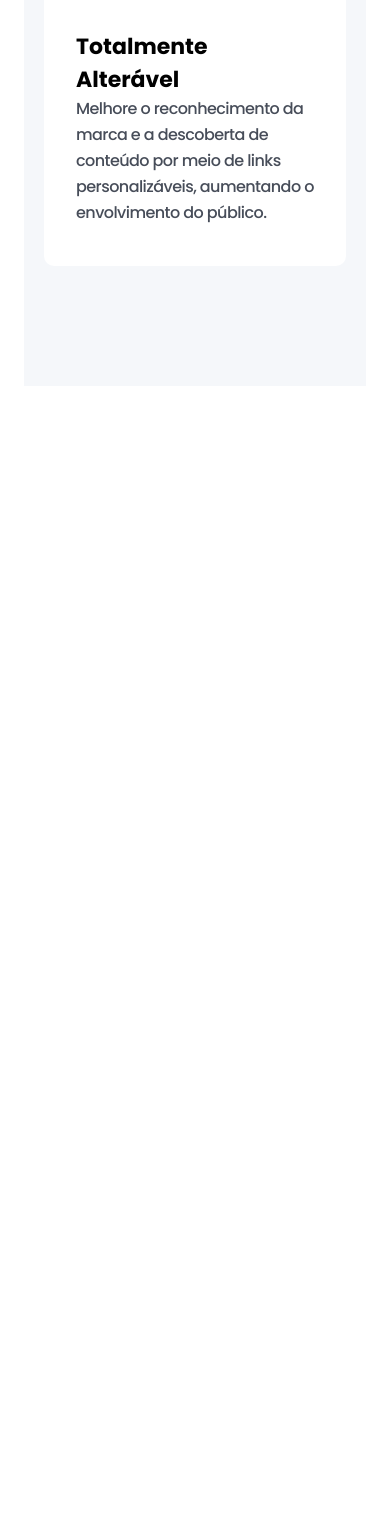
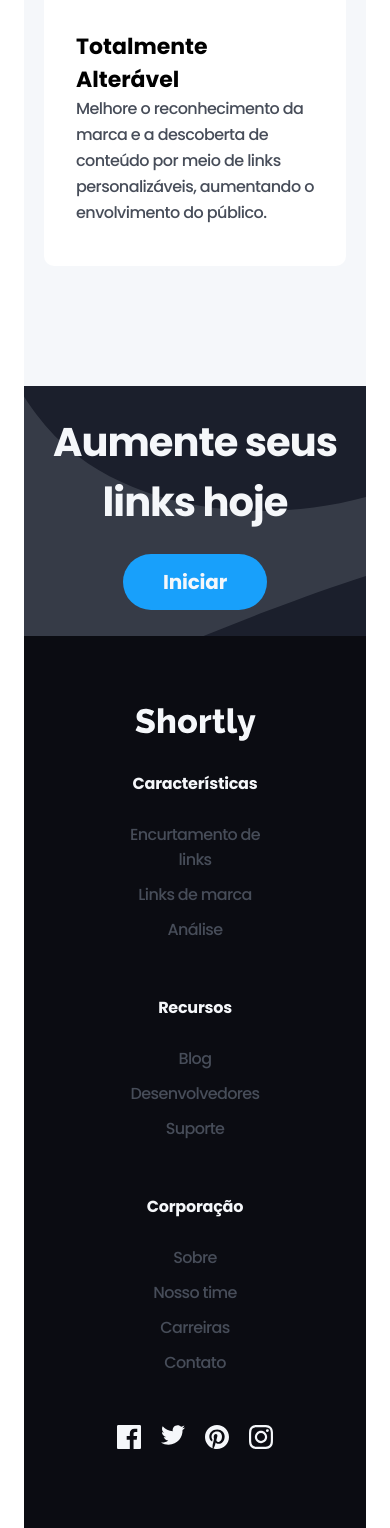
Before and after one commit to rafaelvieiracosta/url-shortening, a Vue app: page / in a window 390 px wide. Shown: the part 2776-4304 px from the top of the page. Before the commit the page ends 3162 px from the top, so only its background shows below. Built offline with nearby package versions, Linux system fonts and the light colour scheme.

Commit message:
feat: responsive section `footerChamada`

```diff
--- a/src/App.vue
+++ b/src/App.vue
@@ -5,6 +5,7 @@
     <bannerPrincipal />
     <buscaResultado />
     <detalhesEstatisticas />
+    <footerChamada />
 
   </div>
 </template>
@@ -14,13 +15,15 @@
 import bannerPrincipal from './components/bannerPrincipal.vue'
 import buscaResultado from './components/buscaResultado.vue'
 import detalhesEstatisticas from './components/detalhesEstatisticas.vue'
+import footerChamada from './components/footerChamada.vue'
 
 export default {
   components: {
     headerPrincipal,
     bannerPrincipal,
     buscaResultado,
-    detalhesEstatisticas
+    detalhesEstatisticas,
+    footerChamada
   },
   name: 'App',
   data(){
--- /dev/null
+++ b/src/components/footerChamada.vue
@@ -0,0 +1,185 @@
+<template>
+  <footer>
+    <div class="chamada">
+      <h2>Aumente seus links hoje</h2>
+      <button>Iniciar</button>
+    </div>
+    <div class="infos_div">
+      <div class="infos_wrapper container">
+        <img src="../assets/logo-branco.svg" alt="Shortly" />
+        <div class="infos">
+          <div class="infos_nav">
+            <p>Características</p>
+            <ul>
+              <li><a href="#">Encurtamento de links</a></li>
+              <li><a href="#">Links de marca</a></li>
+              <li><a href="#">Análise</a></li>
+            </ul>
+          </div>
+
+          <div class="infos_nav">
+            <p>Recursos</p>
+            <ul>
+              <li><a href="#">Blog</a></li>
+              <li><a href="#">Desenvolvedores</a></li>
+              <li><a href="#">Suporte</a></li>
+            </ul>
+          </div>
+
+          <div class="infos_nav">
+            <p>Corporação</p>
+            <ul>
+              <li><a href="#">Sobre</a></li>
+              <li><a href="#">Nosso time</a></li>
+              <li><a href="#">Carreiras</a></li>
+              <li><a href="#">Contato</a></li>
+            </ul>
+          </div>
+
+          <ul class="redes">
+            <li>
+              <a href="#"
+                ><img src="../assets/icon-facebook.svg" alt="Facebook"
+              /></a>
+            </li>
+            <li>
+              <a href="#"
+                ><img src="../assets/icon-twitter.svg" alt="Twitter"
+              /></a>
+            </li>
+            <li>
+              <a href="#"
+                ><img src="../assets/icon-pinterest.svg" alt="Pinterest"
+              /></a>
+            </li>
+            <li>
+              <a href="#"
+                ><img src="../assets/icon-instagram.svg" alt="Instagram"
+              /></a>
+            </li>
+          </ul>
+        </div>
+      </div>
+    </div>
+  </footer>
+</template>
+
+<script>
+export default {};
+</script>
+
+<style>
+footer {
+  background: #0b0c12;
+  padding-bottom: 72px;
+}
+.chamada {
+  padding: 20px;
+  display: flex;
+  flex-direction: column;
+  align-items: center;
+  justify-content: center;
+  min-height: 250px;
+  background: #363b47;
+  background-image: url("../assets/bg-boost-desktop.svg");
+  background-size: cover;
+  background-repeat: no-repeat;
+}
+.chamada h2 {
+  font-weight: 700;
+  font-size: 40px;
+  letter-spacing: -0.025em;
+  color: #f5f7fa;
+  text-align: center;
+}
+.chamada button {
+  display: inline-block;
+  padding: 13px 40px;
+  color: #f5f7fa;
+  background: #18a0fb;
+  transition: 0.2s;
+  border-radius: 50px;
+  font-weight: 700;
+  font-size: 20px;
+  letter-spacing: -0.01em;
+  margin-top: 22px;
+  border: none;
+  cursor: pointer;
+}
+.chamada button:hover {
+  background: #47b5ff;
+}
+.infos_div {
+  padding: 0 20px;
+  margin-top: 72px;
+}
+.infos_wrapper {
+  display: flex;
+  justify-content: space-between;
+  align-items: flex-start;
+  gap: 30px;
+}
+.infos {
+  display: flex;
+  flex-wrap: wrap;
+  gap: 78px;
+}
+.infos_nav {
+}
+.infos_nav ul {
+  margin-top: 22px;
+}
+.infos_nav p {
+  color: #f5f7fa;
+
+  font-weight: 700;
+  font-size: 16px;
+  line-height: 32px;
+  letter-spacing: -0.015em;
+}
+.infos_nav li + li {
+  margin-top: 10px;
+}
+.infos_nav a {
+  font-weight: 400;
+  font-size: 16px;
+  letter-spacing: -0.04em;
+  color: #474d59;
+  transition: 0.2s;
+}
+.infos_nav a:hover {
+  color: #18a0fb;
+}
+.redes {
+  display: flex;
+  gap: 20px;
+}
+@media (max-width: 1021px) {
+  .infos_wrapper {
+    display: block;
+    text-align: center;
+  }
+  .infos {
+    justify-content: center;
+    margin-top: 20px;
+    text-align: left;
+  }
+}
+@media (max-width: 636px) {
+  .infos_nav {
+    width: 100%;
+    max-width: 166px;
+  }
+}
+@media (max-width: 497px) {
+  .infos {
+    flex-direction: column;
+    align-items: center;
+    gap: 50px;
+  }
+  .infos_nav {
+    width: auto;
+    text-align: center;
+  }
+}
+</style>
```
Also changed, not shown: src/assets/logo-branco.svg (added).
